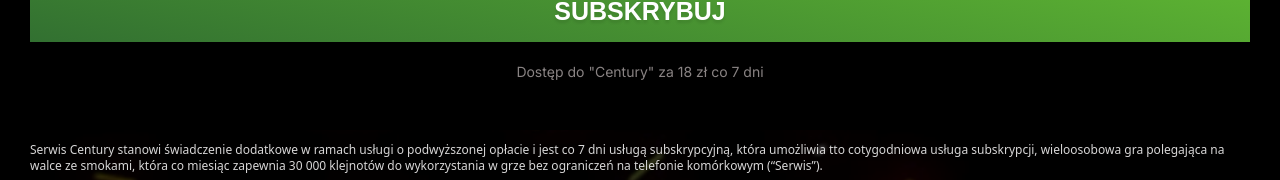
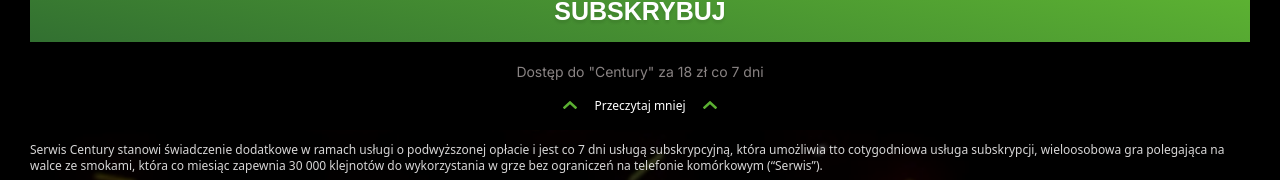
Before and after one commit to pwintegrations/poland-tmobile, a plain HTML site: page index.html in a window 1280 px wide. Shown: the part 420-600 px from the top of the page. Drawn offline with Linux system fonts and the light colour scheme.

Commit message:
Initial commit

```diff
--- a/index.html
+++ b/index.html
@@ -70,6 +70,10 @@
                 Dostęp do "Century" za 18 zł co 7 dni
             </div>
         </div>
+        <div class="element-wrapper" style="grid-area:11 / 1 / 12 / 10;z-index:1">
+            <a onclick="termsFunction()" class="poland-orange show-more-link active"><i></i><span id="showBtnText">Przeczytaj mniej</span><i></i></a>
+
+        </div>
         <div class="element-wrapper" style="grid-area:12/1/23/10;z-index:1">
             <div class="poland-orange-terms terms-additional active">
                 <p>Serwis Century stanowi świadczenie dodatkowe w ramach usługi o podwyższonej opłacie i jest co 7 dni usługą subskrypcyjną, która umożliwia tto cotygodniowa usługa subskrypcji, wieloosobowa gra polegająca na walce ze smokami, która co miesiąc zapewnia 30 000 klejnotów do wykorzystania w grze bez ograniczeń na telefonie komórkowym (“Serwis”).
```
